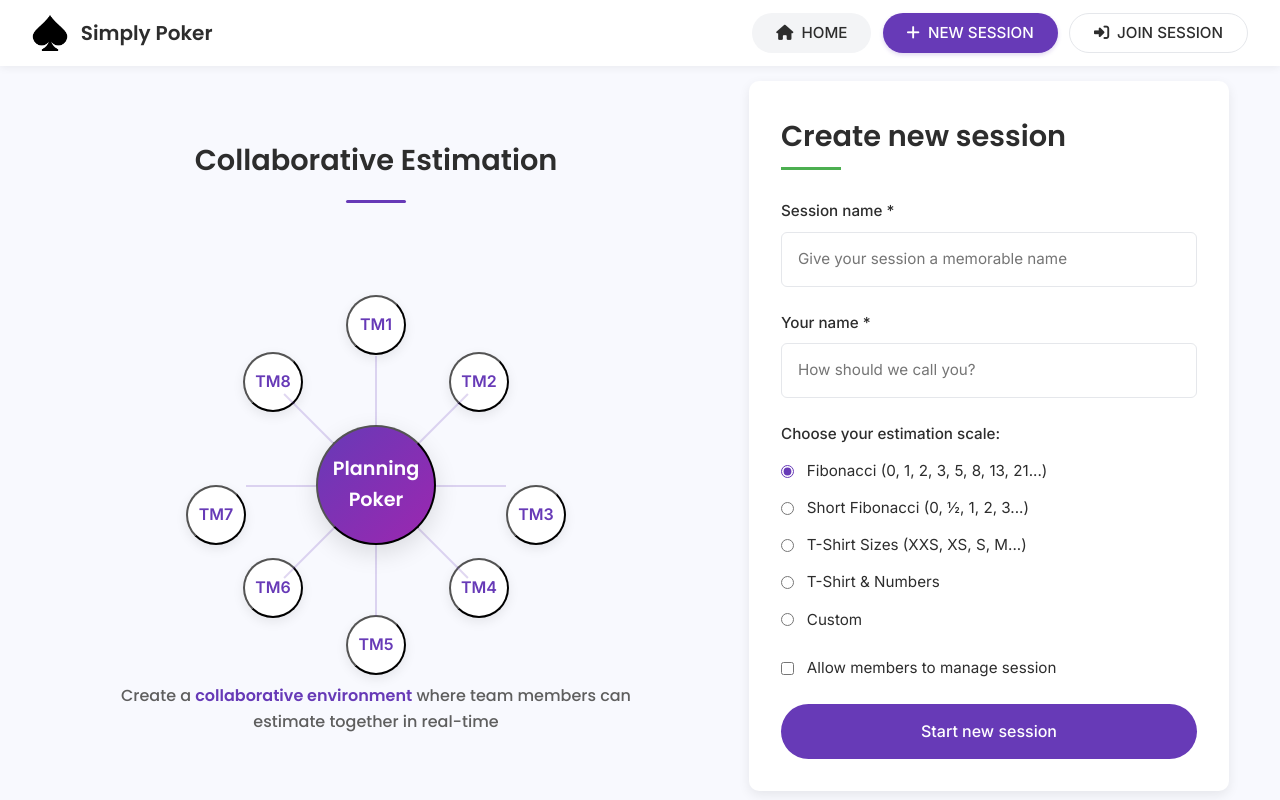
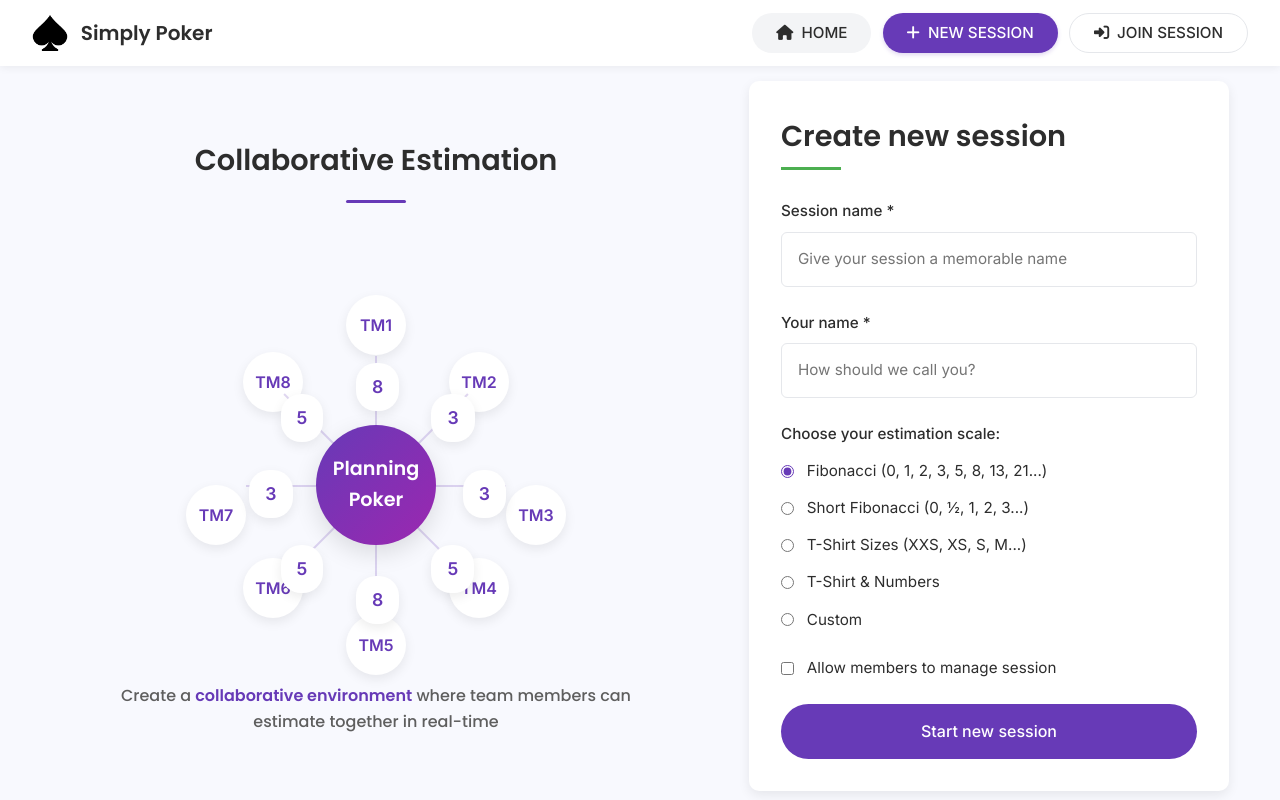
Before and after one commit to mariaruban80/simply-poker-react, a React (Vite) app: page /start in a window 1280 px wide. Built offline with nearby package versions, Linux system fonts and the light colour scheme.

Commit message:
Match original button reset and reveal animation styles

```diff
--- a/src/landing.css
+++ b/src/landing.css
@@ -859,6 +859,15 @@ main {
 }
 /* The original page body styles now belong to the React page root. */
 #landing-page { min-height: 100vh; width: 100%; }
+#landing-page .team-member { border: 0; font-family: inherit; line-height: 1; }
+#landing-page .central-node { border: 0; }
+#landing-page .estimate-bubble.is-visible { opacity: 1; transform: scale(1); }
+#landing-page .central-node.is-pulsing { animation: landing-poker-pulse .6s ease-in-out; }
+@keyframes landing-poker-pulse {
+  0% { transform: translate(-50%, -50%) scale(1); }
+  50% { transform: translate(-50%, -50%) scale(1.15); }
+  100% { transform: translate(-50%, -50%) scale(1); }
+}
 #landing-page .team-member:focus-visible,
 #landing-page .central-node:focus-visible,
 #landing-page .button:focus-visible,
```
